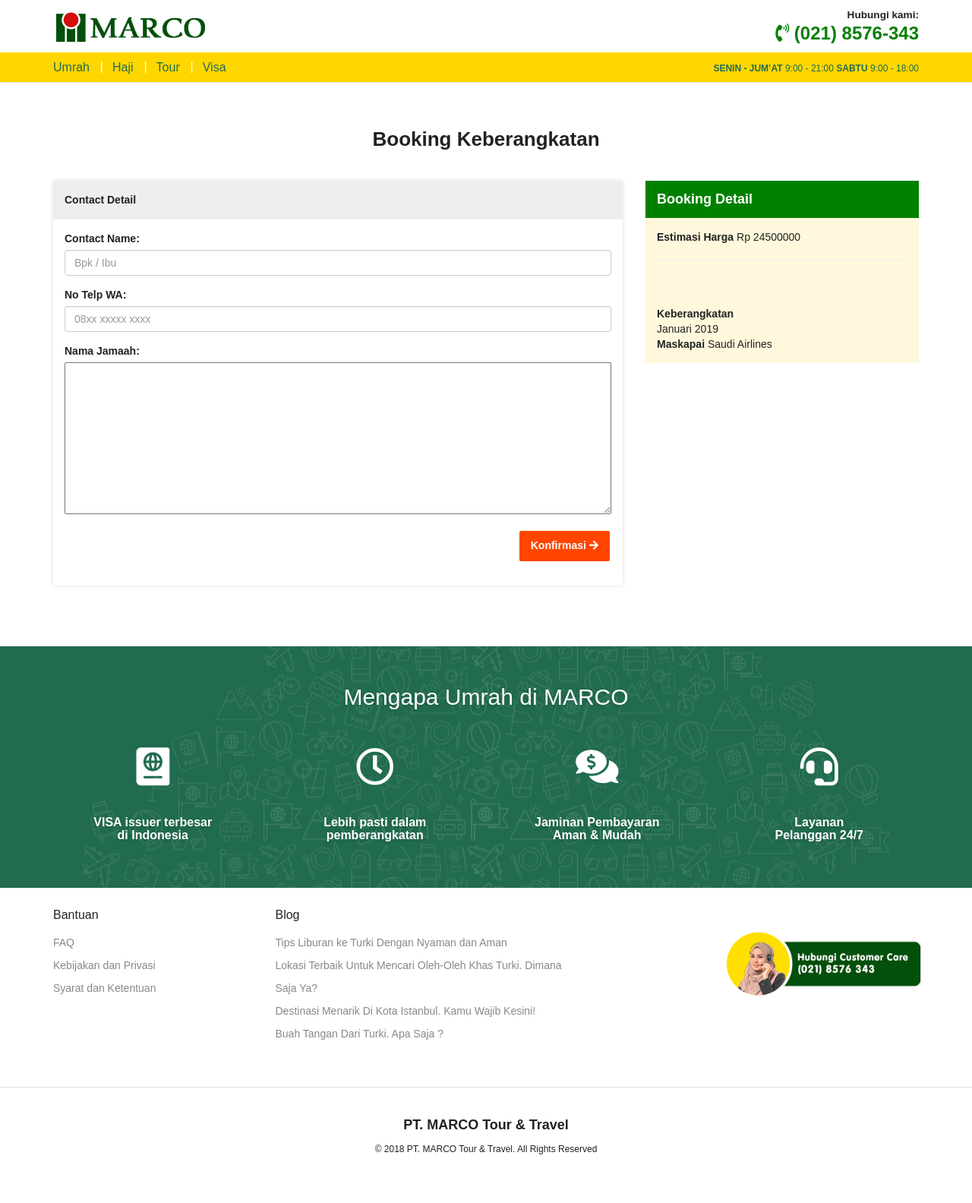
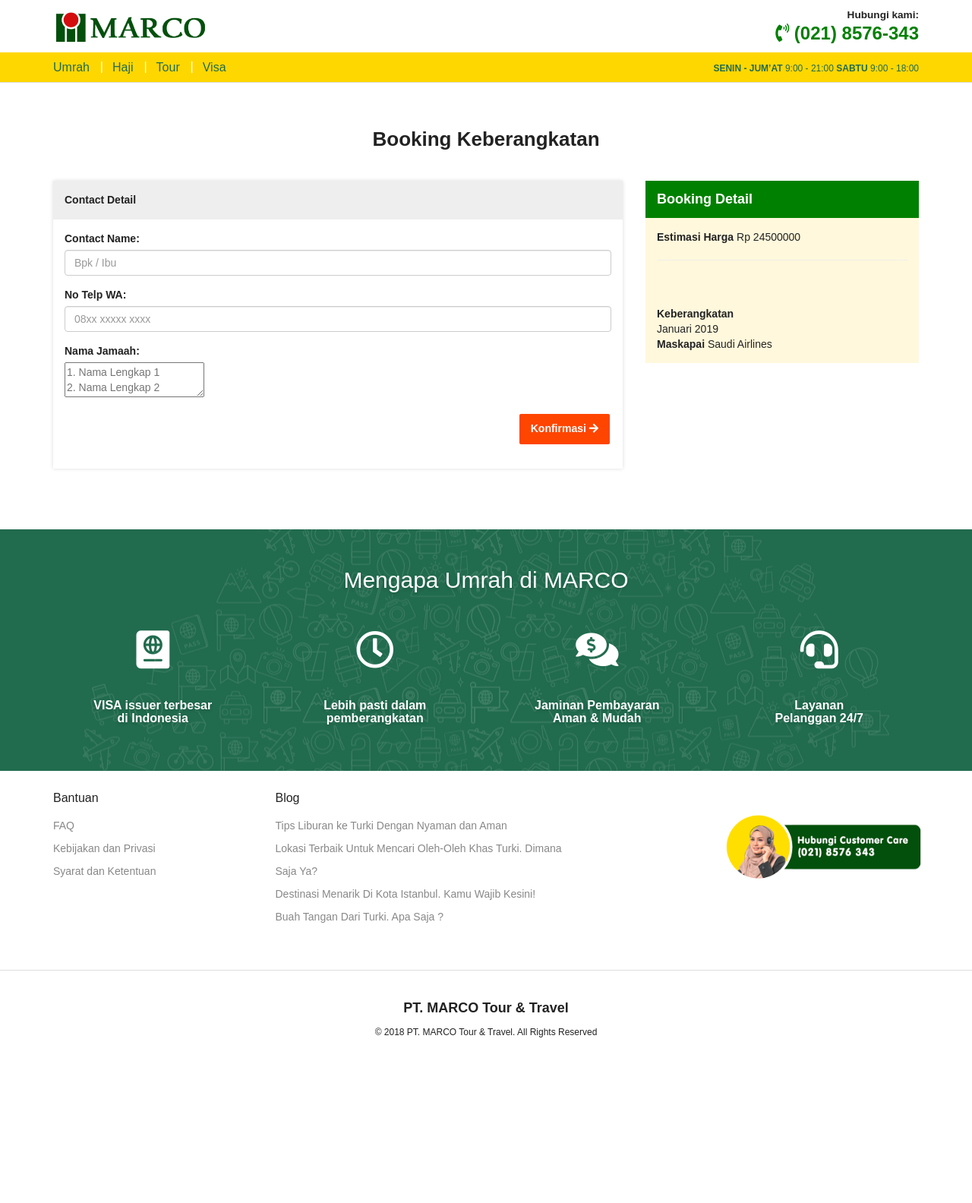
Before and after one commit to kemtol/marco, a Jekyll site: the page built from pages/booking.html, in a window 1280 px wide. Shown: the whole page at 76% size. Built offline with Jekyll 4.4.1, drawn with Linux system fonts in a browser that asks for light colours; nearby versions of some CDN libraries; a script that is not in the unit is left out; after the commit the page ends 1430 px from its top, so only the background shows below that.

Commit message:
Update booking.html

```diff
--- a/pages/booking.html
+++ b/pages/booking.html
@@ -36,8 +36,7 @@ layout: default
                 <div class="form-group mb-20">
                   <label class="col-xs-12" for="wa">Nama Jamaah:</label>
                   <div class="col-xs-12">
-                  <textarea id="jamaah" name="jamaah" style="width:100%;height:200px" placeholder="1. Namar Lengkap 1&#10;2. Nama Lengkap 2&#10;3. Dst..">
-                  </textarea>
+                  <textarea placeholder="1. Nama Lengkap 1&#10;2. Nama Lengkap 2&#10;3. Dst.."></textarea>
                   </div>
                 </div>
 
```
